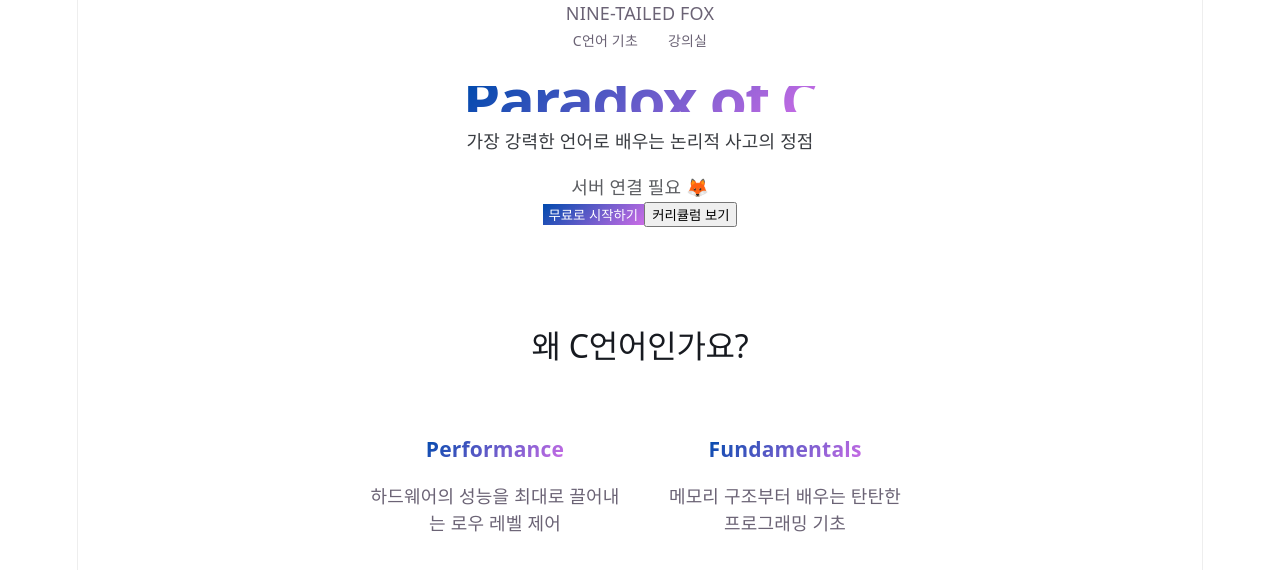
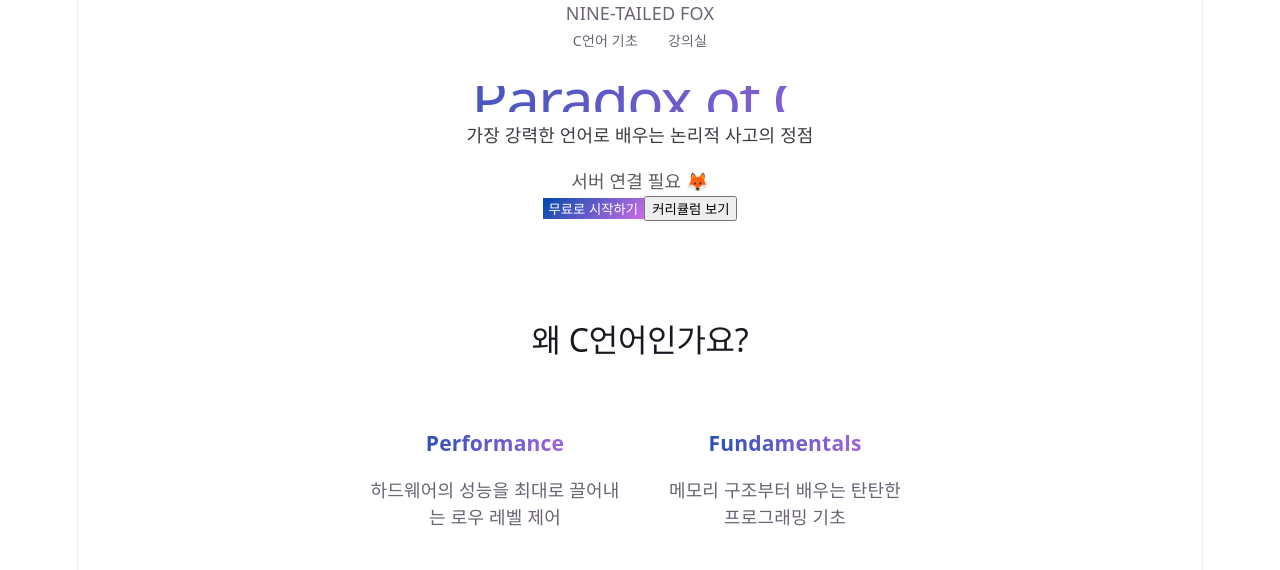
Before and after one commit to dummy1027/nine-tailed-fox, a React (Vite) app: page / in a window 1280 px wide. Shown: the top 570 px of the page. Built offline with nearby package versions, Linux system fonts and the light colour scheme; no server answers.

Commit message:
중간 발표라니...쌀도 안돼는 소리야!

```diff
--- a/src/App.css
+++ b/src/App.css
@@ -19,12 +19,10 @@
 
 /* 3. 새로 추가된 공통 클래스 */
 .text-gradient {
-  background: var(--paradox-gradient);
-  -webkit-background-clip: text;
+  background: linear-gradient(to right, #004AAD, #CB6CE6);
+  -webkit-background-clip: text; /* 23열: 기존 코드 */
+  background-clip: text;         /* [추가] 이게 표준 속성입니다! */
   -webkit-text-fill-color: transparent;
-  background-clip: text;
-  display: inline-block;
-  font-weight: 600;
 }
 
 .paradox-bg {
--- a/src/App.jsx
+++ b/src/App.jsx
@@ -5,7 +5,7 @@ function App() {
   const [message, setMessage] = useState("Loading...");
 
   useEffect(() => {
-    fetch('http://localhost:5000/api/test')
+    fetch('http://localhost:5173/api/test')
       .then(res => res.json())
       .then(data => setMessage(data.result))
       .catch(err => setMessage("서버 연결 필요 🦊"));
```
